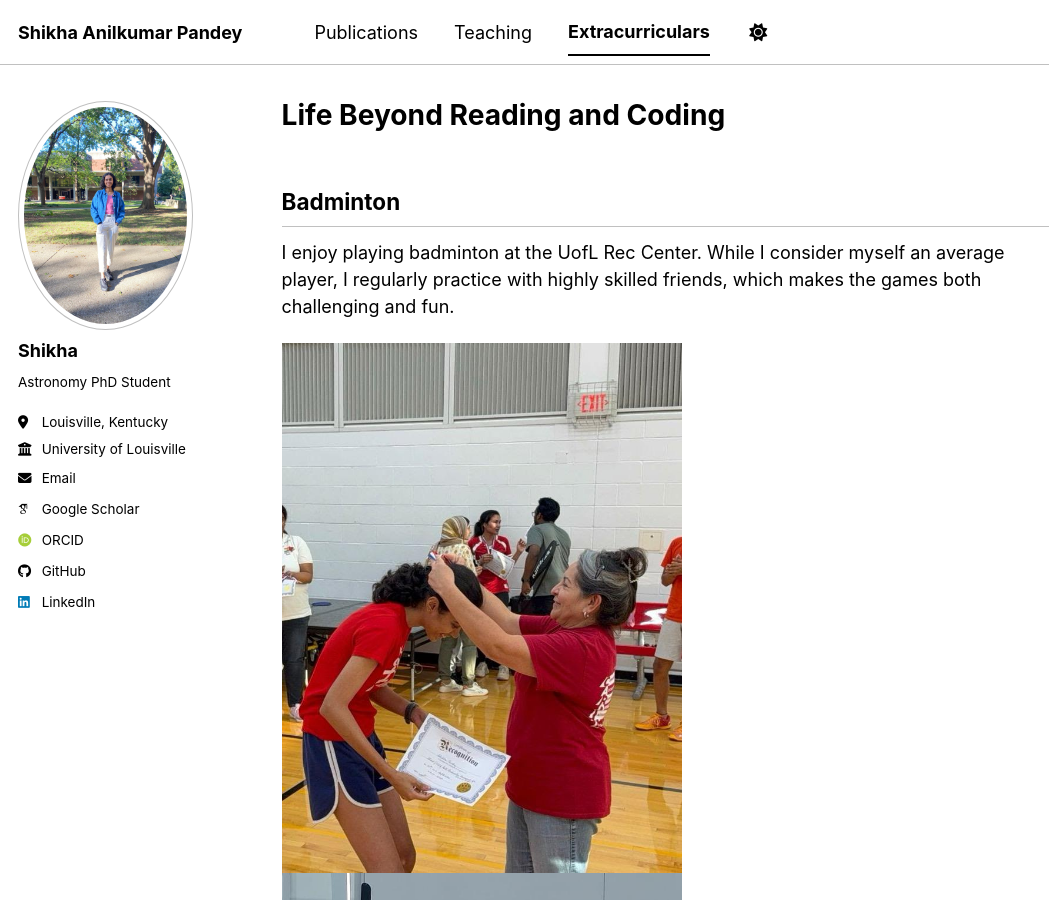
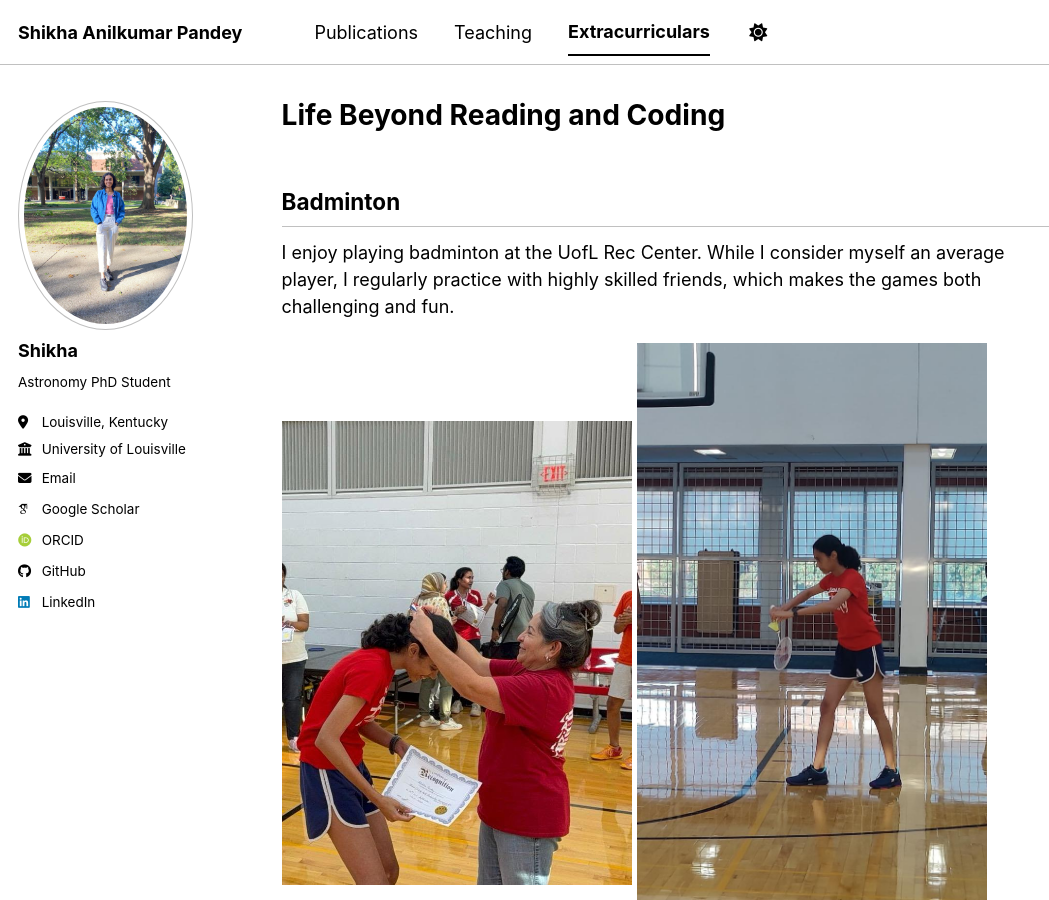
Before and after one commit to pshikha/pshikha.github.io, a Jekyll site: the page built from _pages/markdown.md, in a window 1280 px wide and 900 px high. Shown: the whole window, without its empty margins (0-1049 px from the left). Built offline with Jekyll 4.4.1, drawn with Linux system fonts in a browser that asks for light colours; some web fonts are replaced; a script bundle is joined from its source files by our own code; library files that are not in the unit come from our copies.

Commit message:
Update markdown.md

```diff
--- a/_pages/markdown.md
+++ b/_pages/markdown.md
@@ -14,8 +14,8 @@ redirect_from:
 I enjoy playing badminton at the UofL Rec Center. While I consider myself an average player, I regularly practice with highly skilled friends, which makes the games both challenging and fun.
 
 <div>
-<img src="/images/bad1.jpeg" width="400" height="500"/>
-<img src="/images/bad2.jpeg" width="400" height="500"/>
+<img src="/images/bad1.jpeg" width="350" height="500"/>
+<img src="/images/bad2.jpeg" width="350" height="500"/>
 </div>
 
 
```
